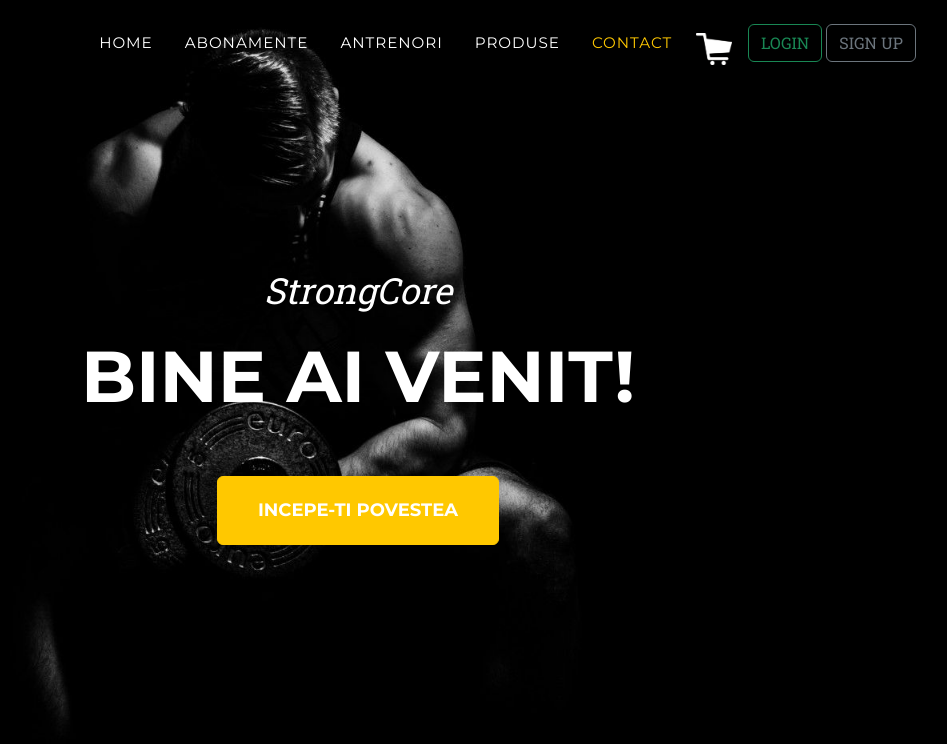
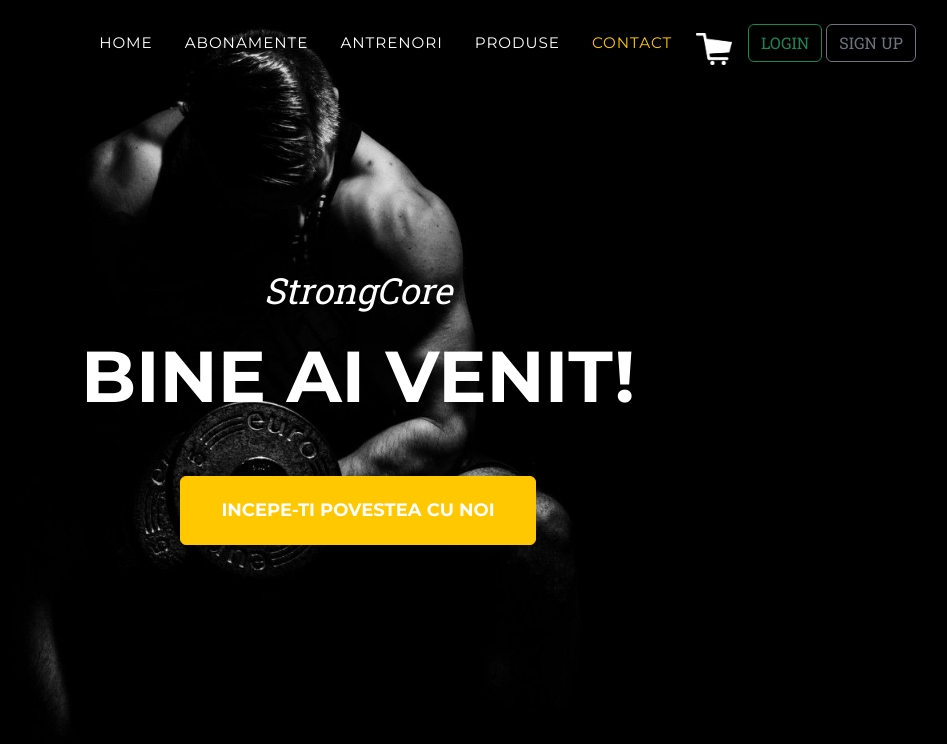
Before and after one commit to Espeons/strongcore, a Django app: page / in a window 1280 px wide. Shown: the top 744 px of the page, without its empty margins (282-1229 px from the left). Run offline with Django 5.2, Linux system fonts and the light colour scheme; some libraries are stand-ins or nearby versions.

Commit message:
Update homepage.html
Updated the homapage

```diff
--- a/templates/home/homepage.html
+++ b/templates/home/homepage.html
@@ -8,7 +8,7 @@
         <div class="container">
             <div class="masthead-subheading k">StrongCore</div>
             <div class="masthead-heading text-uppercase"  >Bine ai venit!</div>
-            <a class="btn btn-primary btn-xl text-uppercase" href="#services">Incepe-ti povestea</a>
+            <a class="btn btn-primary btn-xl text-uppercase" href="#services">Incepe-ti povestea cu noi</a>
         </div>
     </header>
     <!-- Services-->
```
